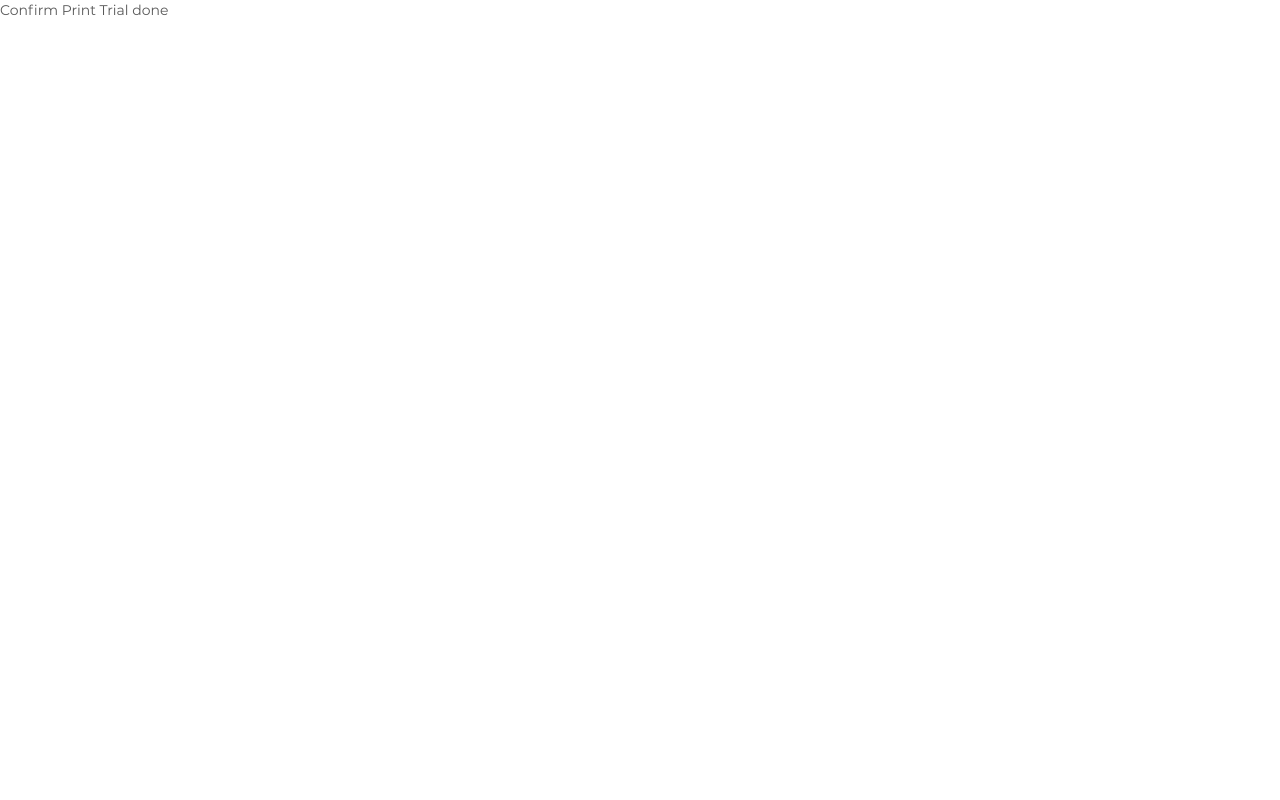
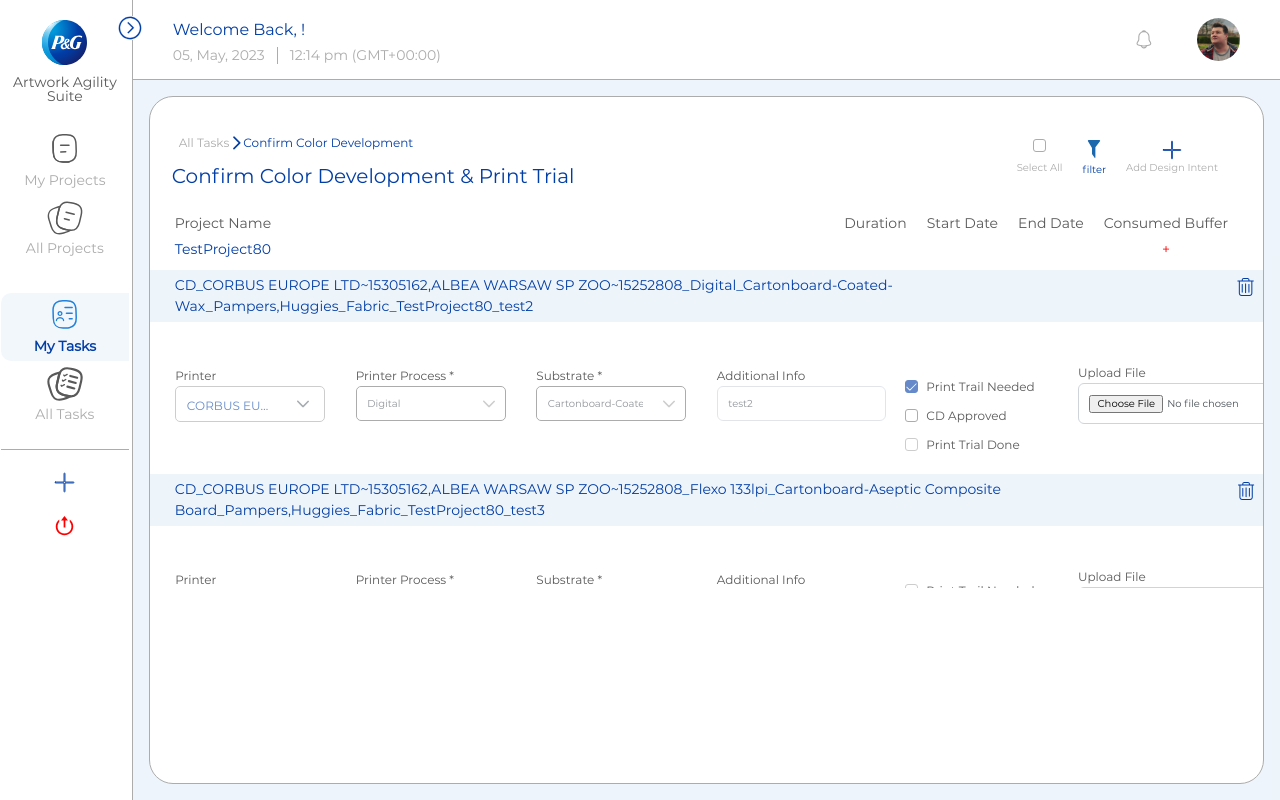
Before and after one commit to AVINASKU/ArtworkPG, a React (Create React App) app: page /myTasks/CPT/1/1 in a window 1280 px wide. Built offline with nearby package versions, Linux system fonts and the light colour scheme; data requests are answered from the project's data file.

Commit message:
cpt changes

```diff
--- a/src/components/AWMJobs/CCD/index.scss
+++ b/src/components/AWMJobs/CCD/index.scss
@@ -7,8 +7,8 @@
   align-items: center;
   justify-content: center;
   height: 100%;
-  border: 1px solid #acacac;
-  width: 130px;
+  border: 1px solid #acacac !important;
+  width: 150px;
   .p-inputtext {
     background: #ffffff;
     border: 0;
@@ -27,6 +27,9 @@
   }
 }
 .label-header {
+  display: flex;
+  align-items: center;
+  justify-content: flex-start;
   label {
     font-size: 12px;
   }
@@ -41,3 +44,11 @@
     height: 34px;
   }
 }
+.print-trial {
+  display: flex;
+  justify-content: flex-start;
+  align-items: center;
+}
+.print-trial:nth-child(1) {
+  margin-top: 45px;
+}
--- a/src/components/AWMJobs/CPT/index.js
+++ b/src/components/AWMJobs/CPT/index.js
@@ -1,7 +1,154 @@
-import React from "react";
+import React, { useEffect, useState } from "react";
+import PageLayout from "../../PageLayout";
+import TaskHeader from "../DesignJobs/TaskHeader";
+import DesignHeader from "../DesignJobs/DesignHeader";
+import FooterButtons from "../DesignJobs/FooterButtons";
+import { saveDesignIntent } from "../../../apis/designIntentApi";
+import { useDispatch, useSelector } from "react-redux";
+import { getConfirmCD } from "../../../store/actions/CDAction";
+import "../DesignJobs/index.scss";
+import { useParams } from "react-router-dom";
+import { useNavigate } from "react-router-dom";
+import CloneJobs from "../DesignJobs/CloneJobs";
 import "./index.scss";
+const breadcrumb = [{ label: "Confirm Color Development & Print Trial" }];
+
+const headerName = "Confirm Color Development & Print Trial";
+const jobName = "CD_";
 
 function CPT() {
-  return <div>Confirm Print Trial done</div>;
+  const dispatch = useDispatch();
+  const { confirmCD } = useSelector((state) => state.CDReducer);
+  const [data, setData] = useState(null);
+  const [CD, setCD] = useState([]);
+
+  const [updated, setUpdated] = useState(false);
+  const [submittedDI, setSubmittedDI] = useState([]);
+  let { TaskID, ProjectID } = useParams();
+  const navigate = useNavigate();
+
+  useEffect(() => {
+    // const data1 = ProjectService.getDIData();
+    let taskId;
+    if (TaskID) {
+      taskId = TaskID.split("_")[1];
+    }
+    dispatch(getConfirmCD(TaskID, ProjectID));
+  }, [dispatch, TaskID, ProjectID]);
+
+  useEffect(() => {
+    if (confirmCD) {
+      setCD(confirmCD?.Color_Development_Details || []);
+      setData(confirmCD || []);
+    }
+  }, [confirmCD]);
+  const handleCancel = () => {
+    return navigate(`/myTasks`);
+  };
+
+  const addNewEmptyDesign = () => {
+    const newDesignIntent = [
+      ...CD,
+      {
+        CD_Job_ID: CD.length + 1,
+        isNew: true,
+        CD_Job_Name: "",
+        Printer_Process: "",
+        Substrate: "",
+        Additional_Info: "",
+        Select: false,
+      },
+    ];
+    setCD(newDesignIntent);
+    setUpdated(!updated);
+  };
+
+  const onSelectAll = (checked) => {
+    CD?.map((task) => {
+      if (task?.Event !== "submit") {
+        task.Select = checked;
+      }
+      return task;
+    });
+    setCD(CD);
+    setUpdated(!updated);
+  };
+
+  const onSubmit = () => {
+    let submitOnlySelectedData = CD?.filter((task) => task?.Select === true);
+    submitOnlySelectedData.map((task) => {
+      task.Event = "submit";
+    });
+    console.log("full submit data --->", submitOnlySelectedData);
+  };
+
+  const onSaveAsDraft = async () => {
+    console.log("design intent list full", CD);
+    // let submitOnlySelectedData = designIntent.filter(
+    //   (task) => task?.Event !== "submit"
+    // );
+    let submitOnlySelectedData = CD?.map((task) => {
+      task.Action = "update";
+      if (task?.Action !== "delete" && task?.Design_Job_ID) {
+        task.Action = "update";
+      } else if (task?.Action !== "delete" && task?.isNew === true)
+        task.Action = "add";
+
+      if (task?.isNew) {
+        task.Design_Job_ID = "";
+      }
+
+      task.Event = "draft";
+      task.AWM_Project_ID = "A-1000";
+      return task;
+    });
+    let formData = {
+      DesignIntentList: submitOnlySelectedData,
+    };
+    console.log("full draft data --->", submitOnlySelectedData);
+    await saveDesignIntent(formData);
+  };
+
+  return (
+    <PageLayout>
+      <DesignHeader
+        setAddNewDesign={addNewEmptyDesign}
+        onSelectAll={onSelectAll}
+        breadcrumb={breadcrumb}
+        headerName={headerName}
+        label="Confirm Color Development"
+        disabled={true}
+      />
+      <div
+        style={{
+          overflowY: "scroll",
+          overflowX: "hidden",
+          width: "100%",
+          height: "400px",
+        }}
+      >
+        {<TaskHeader {...data} />}
+        {CD.map((item, index) => {
+          if (item && item?.Action !== "delete") {
+            return (
+              <CloneJobs
+                key={item.CD_Job_ID}
+                {...data}
+                item={item}
+                index={index}
+                jobName={jobName}
+              />
+            );
+          }
+        })}
+        <FooterButtons
+          handleCancel={handleCancel}
+          onSaveAsDraft={onSaveAsDraft}
+          onSubmit={onSubmit}
+        />
+      </div>
+    </PageLayout>
+  );
 }
+
 export default CPT;
--- a/src/components/AWMJobs/DesignJobs/CloneJobs.js
+++ b/src/components/AWMJobs/DesignJobs/CloneJobs.js
@@ -10,6 +10,7 @@
   PrinterProcessList,
 } from "../../../categories";
 import { AutoComplete } from "primereact/autocomplete";
+import { useLocation } from "react-router-dom";
 const CloneJobs = ({
   index,
   Brand,
@@ -19,6 +20,7 @@
   item,
   addData,
   jobName,
+  disabled,
 }) => {
   const {
     Printer_Process,
@@ -28,21 +30,31 @@
     Printer,
     Substrate,
     PrintTrail,
+    CDConfirmed,
+    PTConfirmed,
   } = item;
-
+  const location = useLocation();
   const [checked, setChecked] = useState(false);
   const [printTrailNeeded, setPrintTrailNeeded] = useState(false);
+  const [CDConfirmation, setCDConfirmation] = useState(false);
+  const [printTrailDone, setPrintTrailDone] = useState(false);
   const [printerProcess, setPrinterProcess] = useState(Printer_Process);
   const [substrateData, setSubstarteData] = useState(Substrate);
   const [printers, setPrinters] = useState(Printer);
   const [additionalInformation, setAdditionalInfo] = useState(Additional_Info);
   const [filteredItems, setFilteredItems] = useState(null);
+  const locationPath = location?.pathname;
+  const url = locationPath?.split("/");
+  const pathName = url[2];
   useEffect(() => {
     setChecked(Select);
   }, [Select]);
+
   useEffect(() => {
     setPrintTrailNeeded(PrintTrail);
-  }, [PrintTrail]);
+    setCDConfirmation(CDConfirmed);
+    setPrintTrailDone(PTConfirmed);
+  }, [PrintTrail, CDConfirmed, PTConfirmed]);
 
   const DesignHeader = (di_name) => {
     return (
@@ -62,7 +74,7 @@
           alt="filter logo"
           onClick={() => handleDelete(index)}
           className="header-icons"
-          disabled={event === "submit" && true}
+          disabled={event === "submit" && disabled}
         />
       </>
     );
@@ -95,6 +107,7 @@
     }
     setFilteredItems(_filteredItems);
   };
+  const disabledCPT = pathName === "CPT" ? true : false;
   return (
     <div>
       <div className="design-intent-header ">{DesignHeader(di_name)}</div>
@@ -110,7 +123,6 @@
         <Col sm={2}>
           <div>
             <label htmlFor="cluster">Printer </label>
-
             <MultiSelect
               id="printers"
               value={printers}
@@ -126,7 +138,7 @@
               optionLabel="label"
               filter
               aria-describedby="agency-help"
-              disabled={event === "submit" && true}
+              disabled={disabledCPT}
               placeholder="Select Printer Process"
             />
           </div>
@@ -134,7 +146,6 @@
         <Col sm={2}>
           <div>
             <label htmlFor="agency">Printer Process * </label>
-
             <AutoComplete
               id="printer"
               value={printerProcess}
@@ -149,7 +160,7 @@
                 setPrinterProcess(e.target.value);
               }}
               aria-describedby="cluster-help"
-              disabled={event === "submit" && true}
+              disabled={disabledCPT}
             />
           </div>
           {(printers === "" || printers === undefined) && (
@@ -173,14 +184,13 @@
                 setSubstarteData(e.target.value);
               }}
               aria-describedby="cluster-help"
-              disabled={event === "submit" && true}
+              disabled={disabledCPT}
             />
           </div>
           {(substrateData === "" || substrateData === undefined) && (
             <span className="error-text-di">Field Remaining</span>
-          )}{" "}
+          )}
         </Col>
-
         <Col sm={2}>
           <div>
             <label htmlFor="additional">Additional Info </label>
@@ -192,12 +202,12 @@
                 setAdditionalInfo(e.target.value);
               }}
               aria-describedby="info-help"
-              disabled={event === "submit" && true}
+              disabled={disabledCPT}
             />
           </div>
         </Col>
-        <Col sm={3}>
-          <label htmlFor="printTrailNeeded"> Print Trail Needed</label>
+        <Col sm={2}>
+          <div className="print-trial">
             <div>
               <Checkbox
                 onChange={(e) => {
@@ -206,10 +216,41 @@
                 }}
                 checked={event === "submit" ? true : printTrailNeeded}
                 className="margin-right"
-              disabled={event === "submit" && true}
+                disabled={disabledCPT}
               ></Checkbox>
             </div>
+            <label htmlFor="printTrailNeeded">Print Trail Needed</label>
+          </div>
+          <div className="print-trial">
+            <div>
+              <Checkbox
+                onChange={(e) => {
+                  setCDConfirmation(e.checked);
+                  setPrintTrailDone(false);
+                }}
+                checked={event === "submit" ? true : CDConfirmation}
+                className="margin-right"
+              ></Checkbox>
+            </div>
+
+            <label htmlFor="printTrailNeeded">CD Approved</label>
+          </div>
+          <div className="print-trial">
+            <div>
+              <Checkbox
+                onChange={(e) => {
+                  setPrintTrailDone(e.checked);
+                }}
+                checked={event === "submit" ? true : printTrailDone}
+                className="margin-right"
+                disabled={!CDConfirmation}
+              ></Checkbox>
+            </div>
+
+            <label htmlFor="printTrailNeeded">Print Trial Done</label>
+          </div>
         </Col>
+        {!disabledCPT && (
           <Col sm={1}>
             <label htmlFor="select"> Select</label>
             <div>
@@ -220,10 +261,19 @@
                 }}
                 checked={event === "submit" ? true : checked}
                 className="margin-right"
-              disabled={event === "submit" && true}
+                disabled={disabled}
               ></Checkbox>
             </div>
           </Col>
+        )}
+        {disabledCPT && (
+          <Col sm={1}>
+            <label htmlFor="select"> Upload File</label>
+            <div>
+              <InputText type="file" />
+            </div>
+          </Col>
+        )}
       </Row>
     </div>
   );
--- a/src/components/AWMJobs/DesignJobs/DesignHeader.js
+++ b/src/components/AWMJobs/DesignJobs/DesignHeader.js
@@ -21,20 +21,20 @@
       <div className="actions">
         <div>
           {/* <BreadCrumb model={breadcrumb} /> */}
-          <nav class="p-breadcrumb p-component" aria-label="Breadcrumb">
+          <nav className="p-breadcrumb p-component" aria-label="Breadcrumb">
             <ul>
-              <li class="p-breadcrumb-chevron pi pi-chevron-right"></li>
-              <li class="">
-                <NavLink exact to={`/${mytasks}`} class="p-menuitem-link">
-                  <span class="p-menuitem-text">
+              <li className="p-breadcrumb-chevron pi pi-chevron-right"></li>
+              <li className="">
+                <NavLink to={`/${mytasks}`} className="p-menuitem-link">
+                  <span className="p-menuitem-text">
                     {url[1] === "MyTasks" ? "My Tasks" : "All Tasks"}
                   </span>
                 </NavLink>
               </li>
-              <li class="p-breadcrumb-chevron pi pi-chevron-right"></li>
-              <li class="">
-                <a href="#" class="p-menuitem-link">
-                  <span class="p-menuitem-text">{label}</span>
+              <li className="p-breadcrumb-chevron pi pi-chevron-right"></li>
+              <li className="">
+                <a href="#" className="p-menuitem-link">
+                  <span className="p-menuitem-text">{label}</span>
                 </a>
               </li>
             </ul>
```
Also changed, not shown: cd.json (added, +37 -0 lines), src/store/actions/CDAction.js (+21 -2 lines), src/store/reducers/CDReducer.js (+12 -0 lines). Lines whose indentation alone changed are shown as unchanged.
